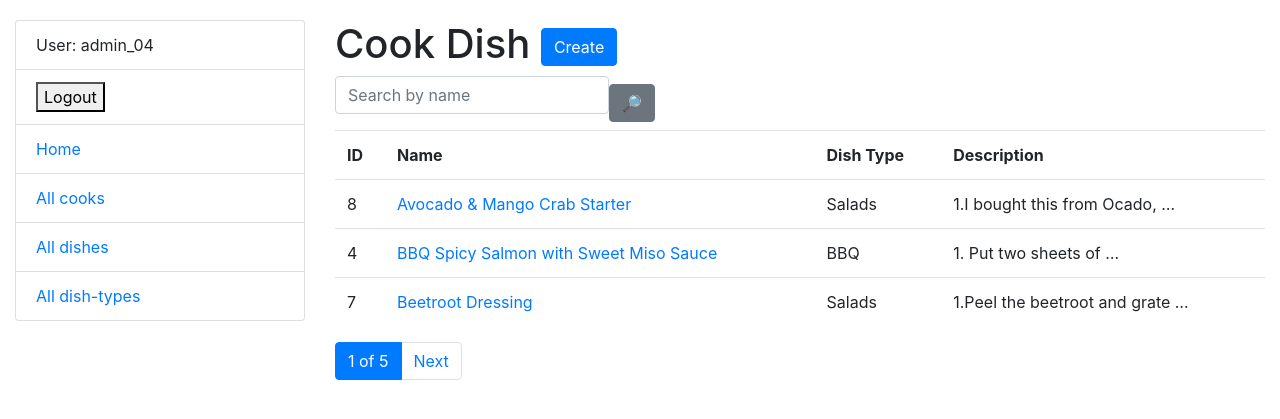
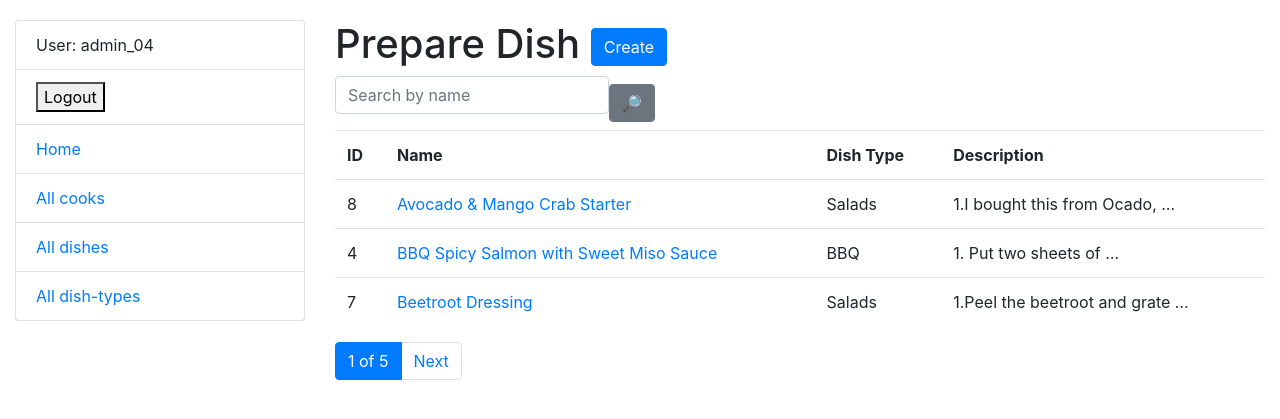
Before and after one commit to MrsLFG/restaurant-kitchen-service, a Django app: page /kitchen/dishes/ in a window 1280 px wide. Shown: the top 419 px of the page. Run offline with Django 5.2, Linux system fonts and the light colour scheme; a user stored in the database is signed in; data comes from the database, SQL or seed files in the repository; some libraries are stand-ins or nearby versions.

Commit message:
replaced the header name

```diff
--- a/templates/kitchen/dish_list.html
+++ b/templates/kitchen/dish_list.html
@@ -3,7 +3,7 @@
 
 {% block content %}
   <h1>
-    Cook Dish
+    Prepare Dish
     <a href="{% url 'kitchen:dish-create' %}" class="btn btn-primary link-to-page">
       Create
     </a>
```
